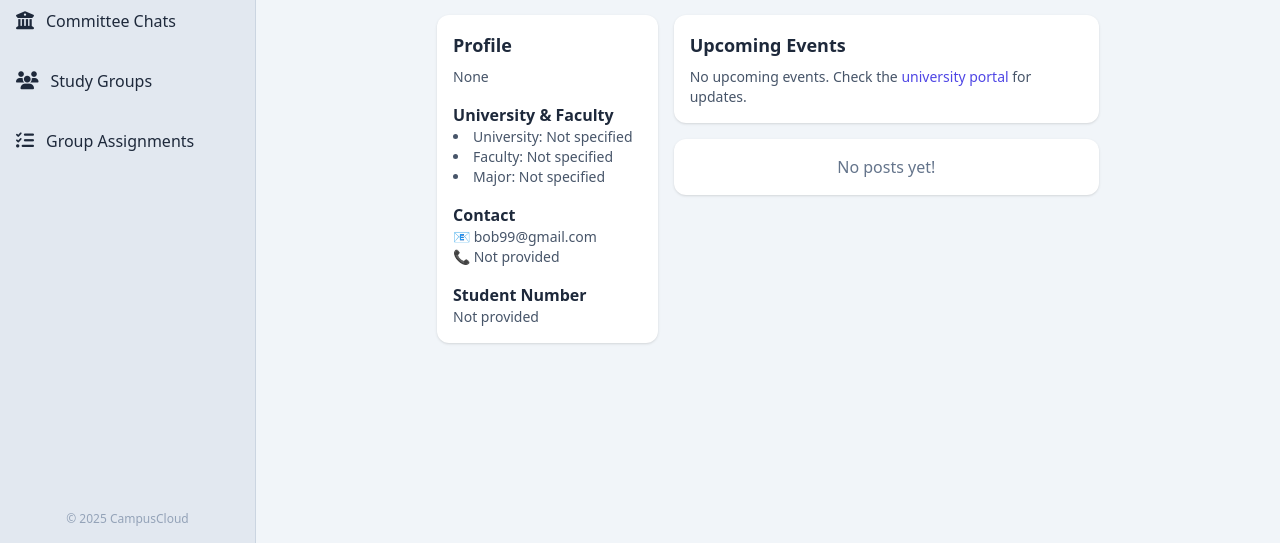
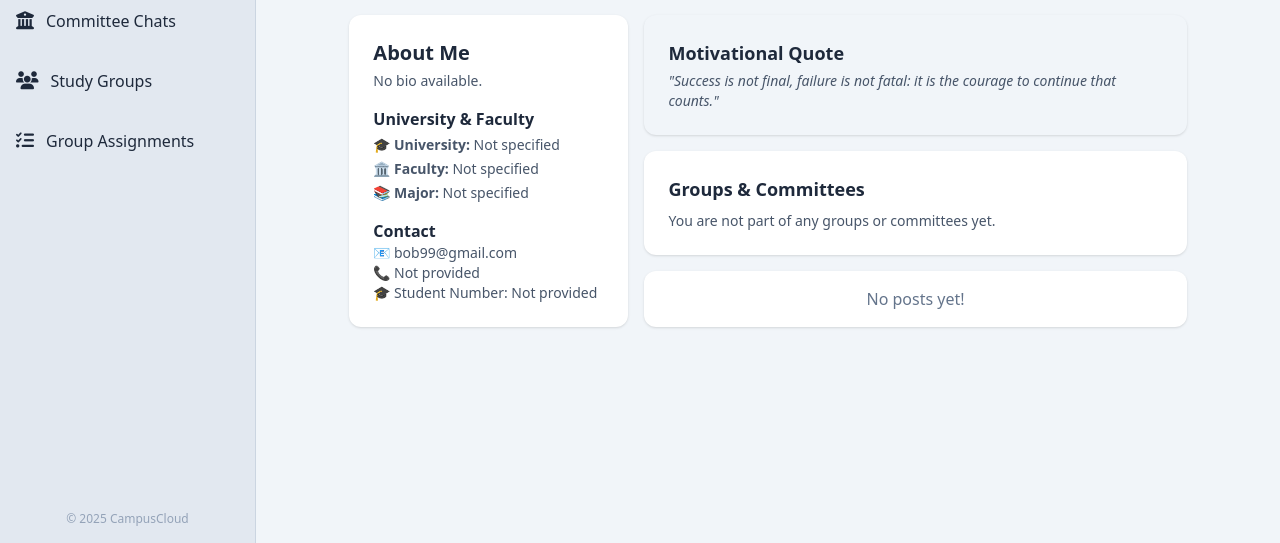
Before and after one commit to Jignesh6155/CampusCloud, a Flask app: page /profile in a window 1280 px wide. Shown: the part 257-800 px from the top of the page. Run offline with Flask 3, Linux system fonts and the light colour scheme; a user stored in the database is signed in; some libraries are stand-ins or nearby versions.

Commit message:
tweaked ui of profile page

```diff
--- a/app/templates/profile_landingpage.html
+++ b/app/templates/profile_landingpage.html
@@ -26,30 +26,51 @@
 <!-- Main Content Area -->
 <div class="max-w-6xl mx-auto mt-4 flex gap-4 px-4">
   <!-- Left Sidebar: Profile Info -->
-  <aside class="w-1/3 bg-white rounded-xl shadow p-4">
-    <h2 class="text-lg font-semibold mb-2 text-slate-800">Profile</h2>
-    <p class="text-sm text-slate-600 mb-2">{{ user.bio }}</p>
+  <aside class="w-1/3 bg-white rounded-xl shadow p-6 flex flex-col gap-4">
+    <div>
+      <h2 class="text-xl font-semibold text-slate-800 mb-1">About Me</h2>
+      <p class="text-sm text-slate-600">{{ user.bio or "No bio available." }}</p>
+    </div>
 
-    <h3 class="text-md font-semibold text-slate-800 mt-4">University & Faculty</h3>
-    <ul class="list-disc list-inside text-sm text-slate-600">
-      <li>University: {{ user.university or 'Not specified' }}</li>
-      <li>Faculty: {{ user.faculty or 'Not specified' }}</li>
-      <li>Major: {{ user.major or 'Not specified' }}</li>
-    </ul>
+    <div>
+      <h3 class="text-md font-semibold text-slate-800">University & Faculty</h3>
+      <ul class="text-sm text-slate-600 mt-1 space-y-1">
+        <li>🎓 <strong>University:</strong> {{ user.university or 'Not specified' }}</li>
+        <li>🏛️ <strong>Faculty:</strong> {{ user.faculty or 'Not specified' }}</li>
+        <li>📚 <strong>Major:</strong> {{ user.major or 'Not specified' }}</li>
+      </ul>
+    </div>
 
-    <h3 class="text-md font-semibold text-slate-800 mt-4">Contact</h3>
-    <p class="text-sm text-slate-600">📧 {{ user.email }}</p>
-    <p class="text-sm text-slate-600">📞 {{ user.phone or 'Not provided' }}</p>
-
-    <h3 class="text-md font-semibold text-slate-800 mt-4">Student Number</h3>
-    <p class="text-sm text-slate-600">{{ user.student_number or 'Not provided' }}</p>
+    <div>
+      <h3 class="text-md font-semibold text-slate-800">Contact</h3>
+      <p class="text-sm text-slate-600">📧 {{ user.email }}</p>
+      <p class="text-sm text-slate-600">📞 {{ user.phone or 'Not provided' }}</p>
+      <p class="text-sm text-slate-600">🎓 Student Number: {{ user.student_number or 'Not provided' }}</p>
+    </div>
   </aside>
 
   <!-- Main Feed -->
   <main class="flex-1 space-y-4">
-    <div class="bg-white rounded-xl shadow p-4">
-      <h2 class="text-lg font-semibold text-slate-800 mb-2">Upcoming Events</h2>
-      <p class="text-sm text-slate-600">No upcoming events. Check the <a href="https://student.uwa.edu.au" class="text-indigo-600 hover:underline">university portal</a> for updates.</p>
+    <!-- Motivational Quote -->
+    <div class="bg-slate-100 rounded-xl shadow p-6">
+        <h2 class="text-lg font-semibold text-slate-800 mb-1">Motivational Quote</h2>
+        <p class="text-sm text-slate-600 italic">
+        "Success is not final, failure is not fatal: it is the courage to continue that counts."
+        </p>
+    </div>
+
+    <!-- Groups / Committees -->
+    <div class="bg-white rounded-xl shadow p-6">
+      <h2 class="text-lg font-semibold text-slate-800 mb-2">Groups & Committees</h2>
+      {% if user.committees %}
+      <ul class="list-disc list-inside text-sm text-slate-600">
+        {% for committee in user.committees %}
+        <li>{{ committee }}</li>
+        {% endfor %}
+      </ul>
+      {% else %}
+      <p class="text-sm text-slate-600">You are not part of any groups or committees yet.</p>
+      {% endif %}
     </div>
 
     <!-- Recent Updates -->
```
Also changed, not shown: instance/app.db.
